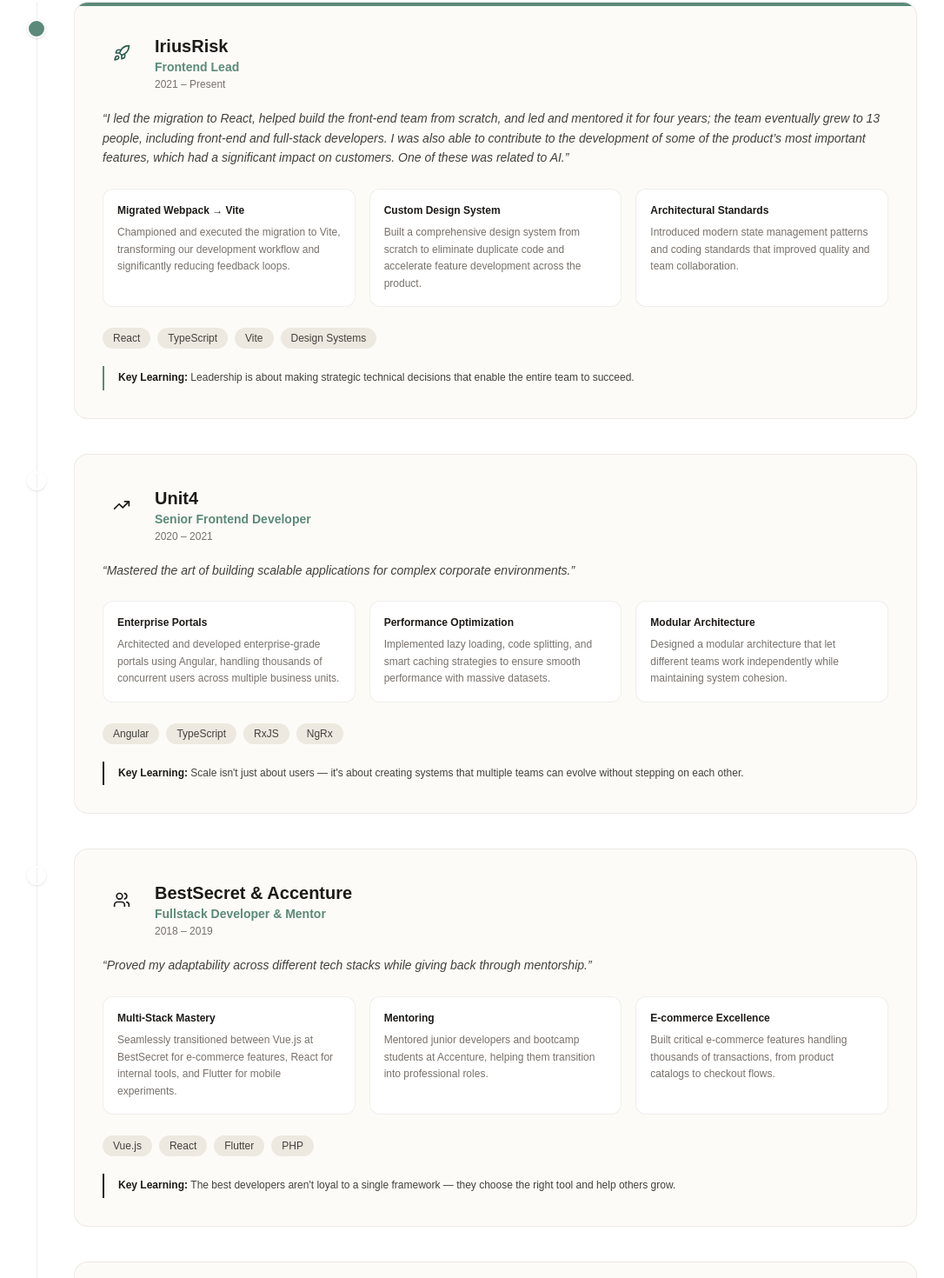
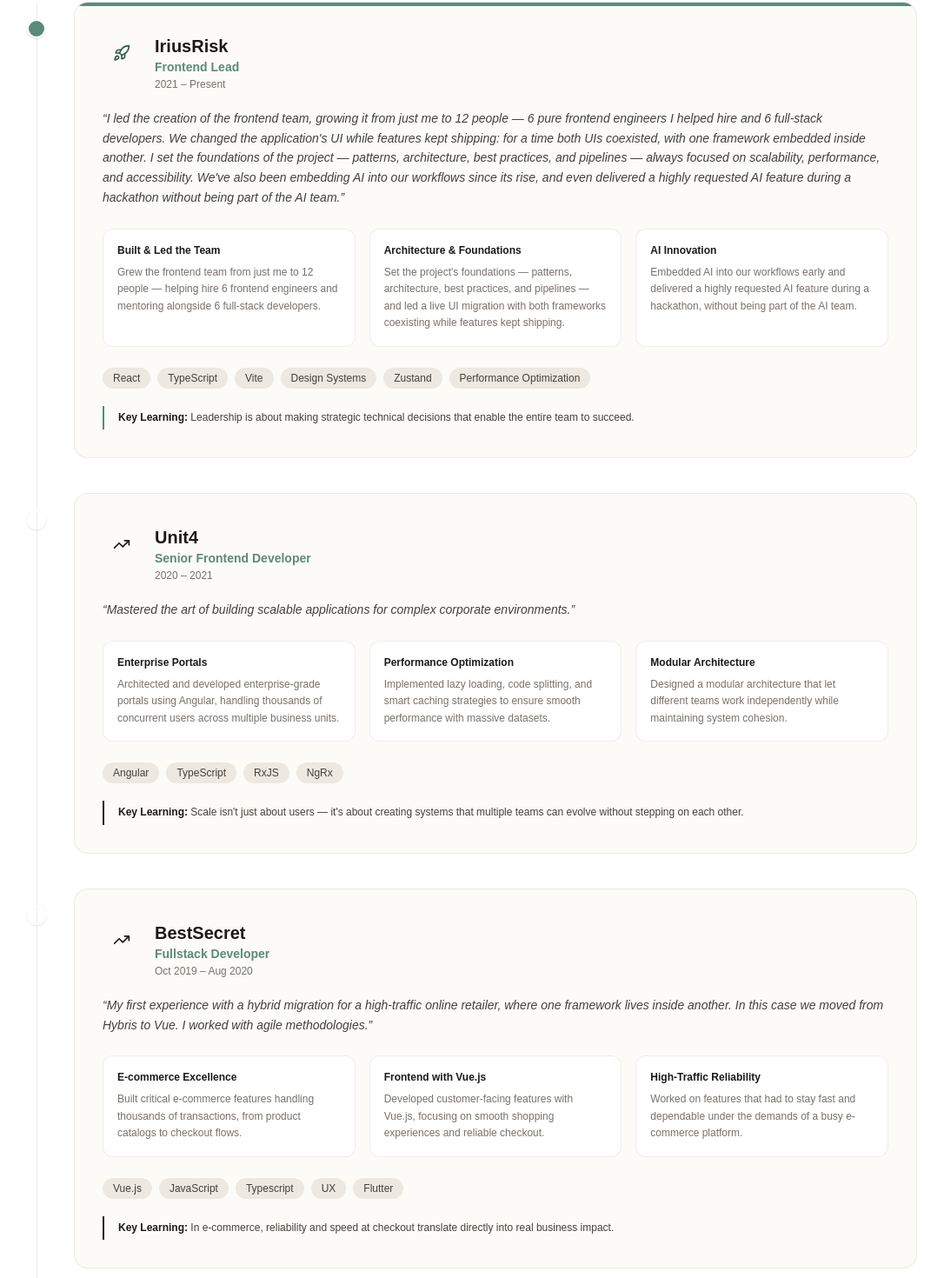
Before and after one commit to TommyHernandez/pthernandez-web-v3, a Next.js app: page / in a window 1280 px wide. Shown: the part 3159-4629 px from the top of the page at 87% size, without its empty margins (97-1183 px from the left). Built offline with nearby package versions, Linux system fonts and the light colour scheme.

Commit message:
feat: Update Experience component with enhanced team leadership narrative and add new experience entry

```diff
--- a/app/components/Experience.tsx
+++ b/app/components/Experience.tsx
@@ -36,25 +36,32 @@
       period: "2021 – Present",
       icon: Rocket,
       story:
-        "I led the migration to React, helped build the front-end team from scratch, and led and mentored it for four years; the team eventually grew to 13 people, including front-end and full-stack developers. I was also able to contribute to the development of some of the product’s most important features, which had a significant impact on customers. One of these was related to AI.",
+        "I led the creation of the frontend team, growing it from just me to 12 people — 6 pure frontend engineers I helped hire and 6 full-stack developers. We changed the application's UI while features kept shipping: for a time both UIs coexisted, with one framework embedded inside another. I set the foundations of the project — patterns, architecture, best practices, and pipelines — always focused on scalability, performance, and accessibility. We've also been embedding AI into our workflows since its rise, and even delivered a highly requested AI feature during a hackathon without being part of the AI team.",
       highlights: [
         {
-          title: "Migrated Webpack → Vite",
+          title: "Built & Led the Team",
           description:
-            "Championed and executed the migration to Vite, transforming our development workflow and significantly reducing feedback loops.",
+            "Grew the frontend team from just me to 12 people — helping hire 6 frontend engineers and mentoring alongside 6 full-stack developers.",
         },
         {
-          title: "Custom Design System",
+          title: "Architecture & Foundations",
           description:
-            "Built a comprehensive design system from scratch to eliminate duplicate code and accelerate feature development across the product.",
+            "Set the project's foundations — patterns, architecture, best practices, and pipelines — and led a live UI migration with both frameworks coexisting while features kept shipping.",
         },
         {
-          title: "Architectural Standards",
+          title: "AI Innovation",
           description:
-            "Introduced modern state management patterns and coding standards that improved quality and team collaboration.",
+            "Embedded AI into our workflows early and delivered a highly requested AI feature during a hackathon, without being part of the AI team.",
         },
       ],
-      stack: ["React", "TypeScript", "Vite", "Design Systems"],
+      stack: [
+        "React",
+        "TypeScript",
+        "Vite",
+        "Design Systems",
+        "Zustand",
+        "Performance Optimization",
+      ],
       keyLearning:
         "Leadership is about making strategic technical decisions that enable the entire team to succeed.",
     },
@@ -87,30 +94,58 @@
         "Scale isn't just about users — it's about creating systems that multiple teams can evolve without stepping on each other.",
     },
     {
-      company: "BestSecret & Accenture",
-      role: "Fullstack Developer & Mentor",
-      period: "2018 – 2019",
-      icon: Users,
+      company: "BestSecret",
+      role: "Fullstack Developer",
+      period: "Oct 2019 – Aug 2020",
+      icon: TrendingUp,
       story:
-        "Proved my adaptability across different tech stacks while giving back through mentorship.",
+        "My first experience with a hybrid migration for a high-traffic online retailer, where one framework lives inside another. In this case we moved from Hybris to Vue. I worked with agile methodologies.",
       highlights: [
-        {
-          title: "Multi-Stack Mastery",
-          description:
-            "Seamlessly transitioned between Vue.js at BestSecret for e-commerce features, React for internal tools, and Flutter for mobile experiments.",
-        },
-        {
-          title: "Mentoring",
-          description:
-            "Mentored junior developers and bootcamp students at Accenture, helping them transition into professional roles.",
-        },
         {
           title: "E-commerce Excellence",
           description:
             "Built critical e-commerce features handling thousands of transactions, from product catalogs to checkout flows.",
         },
+        {
+          title: "Frontend with Vue.js",
+          description:
+            "Developed customer-facing features with Vue.js, focusing on smooth shopping experiences and reliable checkout.",
+        },
+        {
+          title: "High-Traffic Reliability",
+          description:
+            "Worked on features that had to stay fast and dependable under the demands of a busy e-commerce platform.",
+        },
       ],
-      stack: ["Vue.js", "React", "Flutter", "PHP"],
+      stack: ["Vue.js", "JavaScript", "Typescript", "UX", "Flutter"],
+      keyLearning:
+        "In e-commerce, reliability and speed at checkout translate directly into real business impact.",
+    },
+    {
+      company: "Accenture",
+      role: "Fullstack Developer & Mentor",
+      period: "Jan 2018 – Oct 2019",
+      icon: Users,
+      story:
+        "I developed frontend features with a high bar for reliability and detail, becoming the team's go-to person for technical decisions. We worked with agile methodologies and an extremely high standard for the finish and performance of the product.",
+      highlights: [
+        {
+          title: "Multi-Stack Mastery",
+          description:
+            "Seamlessly transitioned between React for internal tools and Flutter for mobile experiments, adapting to each project's needs.",
+        },
+        {
+          title: "Mentoring",
+          description:
+            "Mentored junior developers and bootcamp students, helping them transition into professional roles.",
+        },
+        {
+          title: "Cross-Project Delivery",
+          description:
+            "Delivered features across varied client projects, ramping up quickly on unfamiliar codebases and stacks.",
+        },
+      ],
+      stack: ["React", "JavaScript", "Jquery", "HTML", "CSS", "Bootstrap"],
       keyLearning:
         "The best developers aren't loyal to a single framework — they choose the right tool and help others grow.",
     },
@@ -138,7 +173,15 @@
             "Witnessed and participated in the shift from jQuery to modern frameworks, understanding both paradigms deeply.",
         },
       ],
-      stack: ["PHP", "MySQL", "JavaScript", "jQuery"],
+      stack: [
+        "PHP",
+        "MySQL",
+        "JavaScript",
+        "Bootstrap",
+        "HTML",
+        "CSS",
+        "jQuery",
+      ],
       keyLearning:
         "Understanding the backend makes you a better frontend developer. Knowing the server helps you build better interfaces.",
     },
@@ -149,13 +192,7 @@
       id="experience"
       className="py-28 px-6 bg-white relative overflow-hidden"
     >
-      <div
-        className="absolute -top-10 -left-10 w-72 h-72 opacity-[0.04]"
-        style={{
-          background: "var(--color-teal)",
-          borderRadius: "60% 40% 50% 50% / 50% 60% 40% 50%",
-        }}
-      />
+      <div className="experience-blob absolute -top-10 -left-10 w-72 h-72 opacity-[0.04]" />
 
       <div className="max-w-5xl mx-auto relative">
         <p className="text-xs font-semibold tracking-widest uppercase text-subtle mb-5">
@@ -177,7 +214,7 @@
           <div className="space-y-10">
             {journey.map((exp, index) => {
               const Icon = exp.icon;
-              const accent = ROLE_ACCENTS[index];
+              const accent = ROLE_ACCENTS[index % ROLE_ACCENTS.length];
               return (
                 <div key={index} className="relative flex gap-8">
                   {/* Timeline dot */}
--- a/app/globals.css
+++ b/app/globals.css
@@ -96,3 +96,8 @@
     animation: none;
   }
 }
+
+.experience-blob {
+  background: var(--color-teal);
+  border-radius: 60% 40% 50% 50% / 50% 60% 40% 50%;
+}
```
